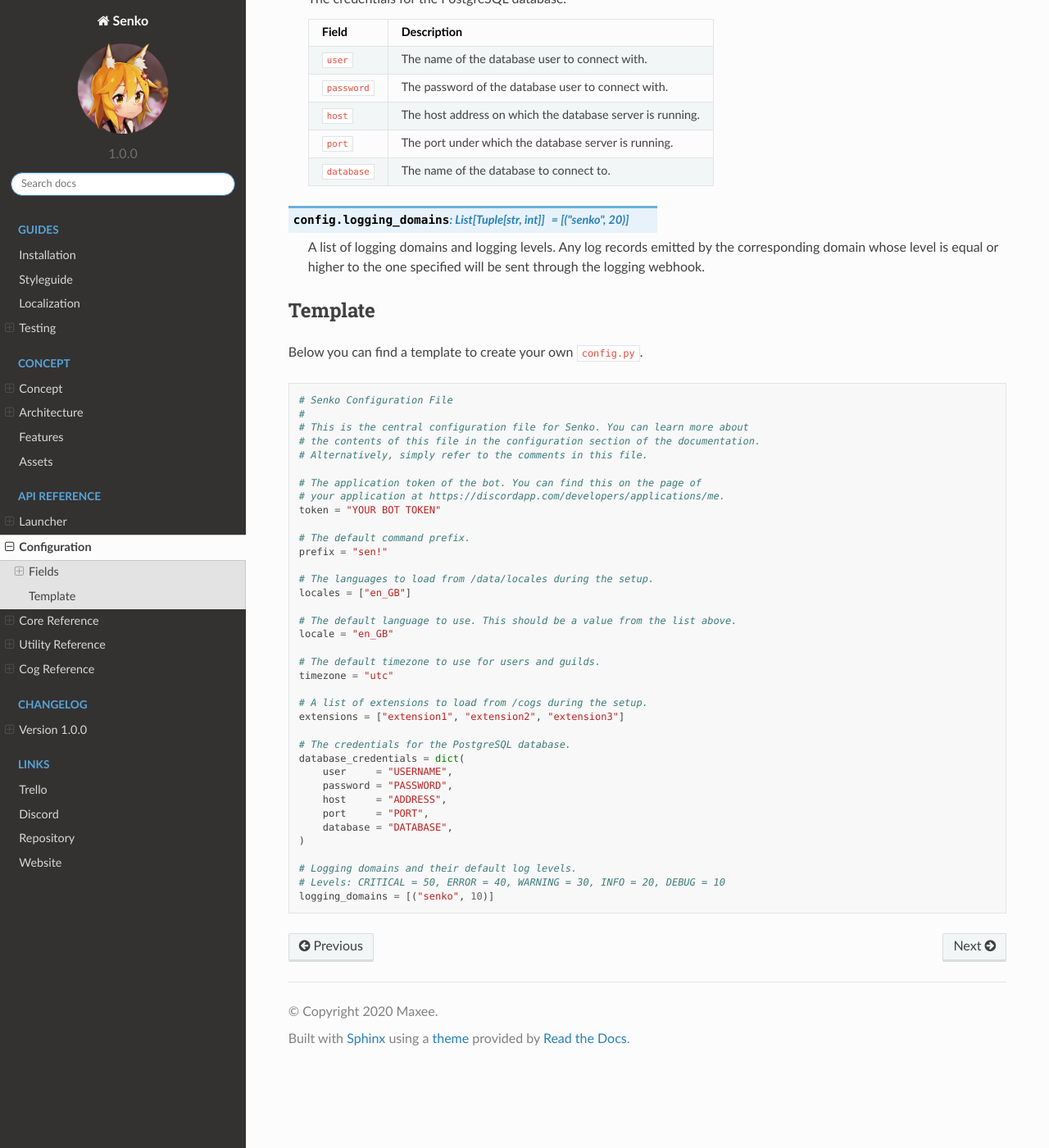
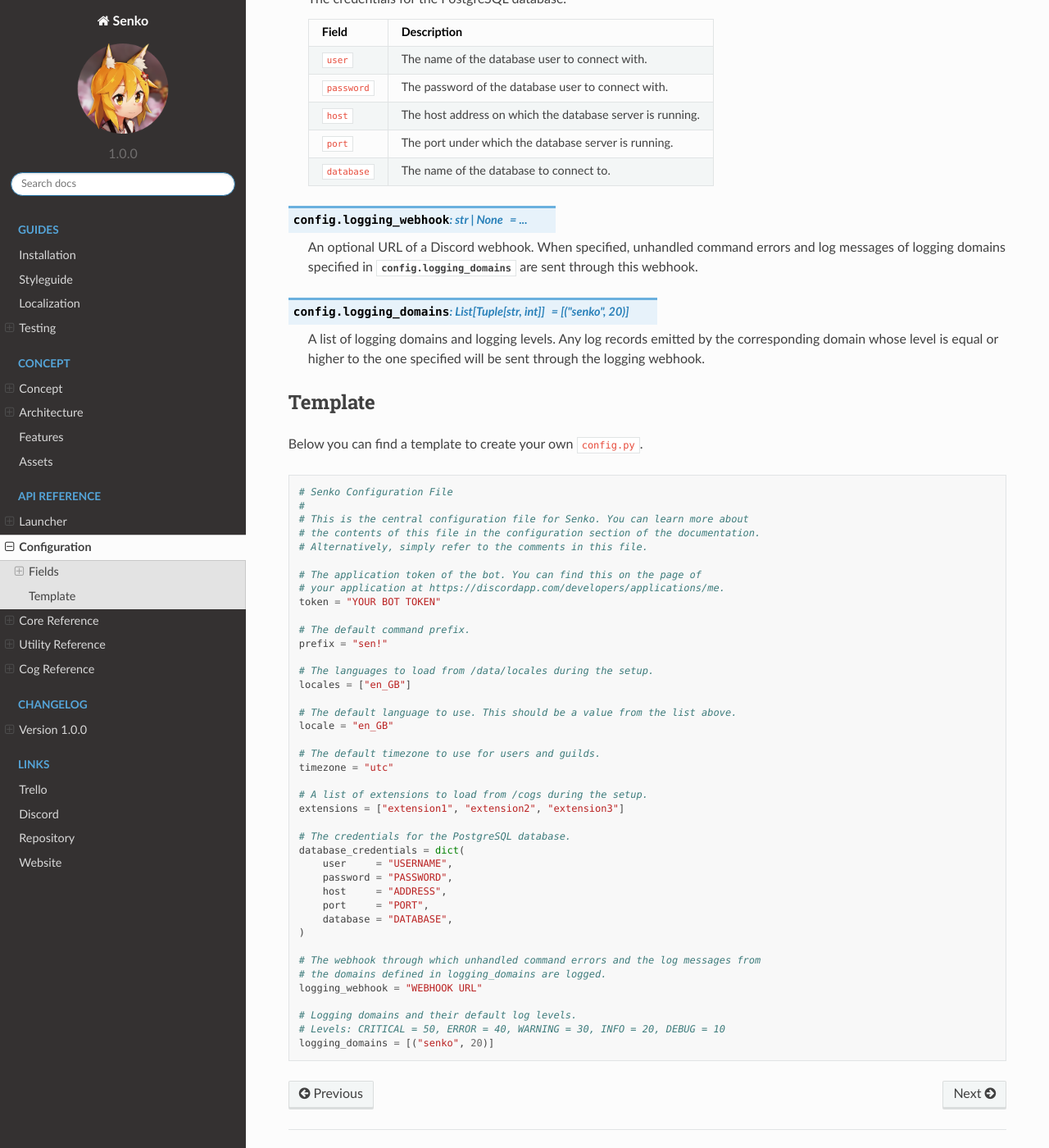
Before and after one commit to thatoneolib/senko, a Sphinx documentation site: the page built from docs/source/api/config.rst, in a window 1280 px wide and 1400 px high, scrolled down 961 px. Shown: the whole window at 82% size. Built offline with Sphinx 7.4.7 and the Read the Docs theme 2.0.0, drawn with Linux system fonts in a browser that asks for light colours.

Commit message:
Document config.logging_webhook

```diff
--- a/docs/source/api/config.rst
+++ b/docs/source/api/config.rst
@@ -64,6 +64,14 @@ Fields
     ``database``    The name of the database to connect to.
     =============== ===========================================================
 
+.. data:: config.logging_webhook
+    :type: Optional[str]
+    :value: ...
+
+    An optional URL of a Discord webhook. When specified, unhandled command
+    errors and log messages of logging domains specified in
+    :data:`config.logging_domains` are sent through this webhook.
+
 .. data:: config.logging_domains
     :type: List[Tuple[str, int]]
     :value: [("senko", 20)]
@@ -113,6 +121,10 @@ Below you can find a template to create your own ``config.py``.
         database = "DATABASE",
     )
 
+    # The webhook through which unhandled command errors and the log messages from
+    # the domains defined in logging_domains are logged.
+    logging_webhook = "WEBHOOK URL"
+
     # Logging domains and their default log levels.
     # Levels: CRITICAL = 50, ERROR = 40, WARNING = 30, INFO = 20, DEBUG = 10
-    logging_domains = [("senko", 10)]
+    logging_domains = [("senko", 20)]
```
